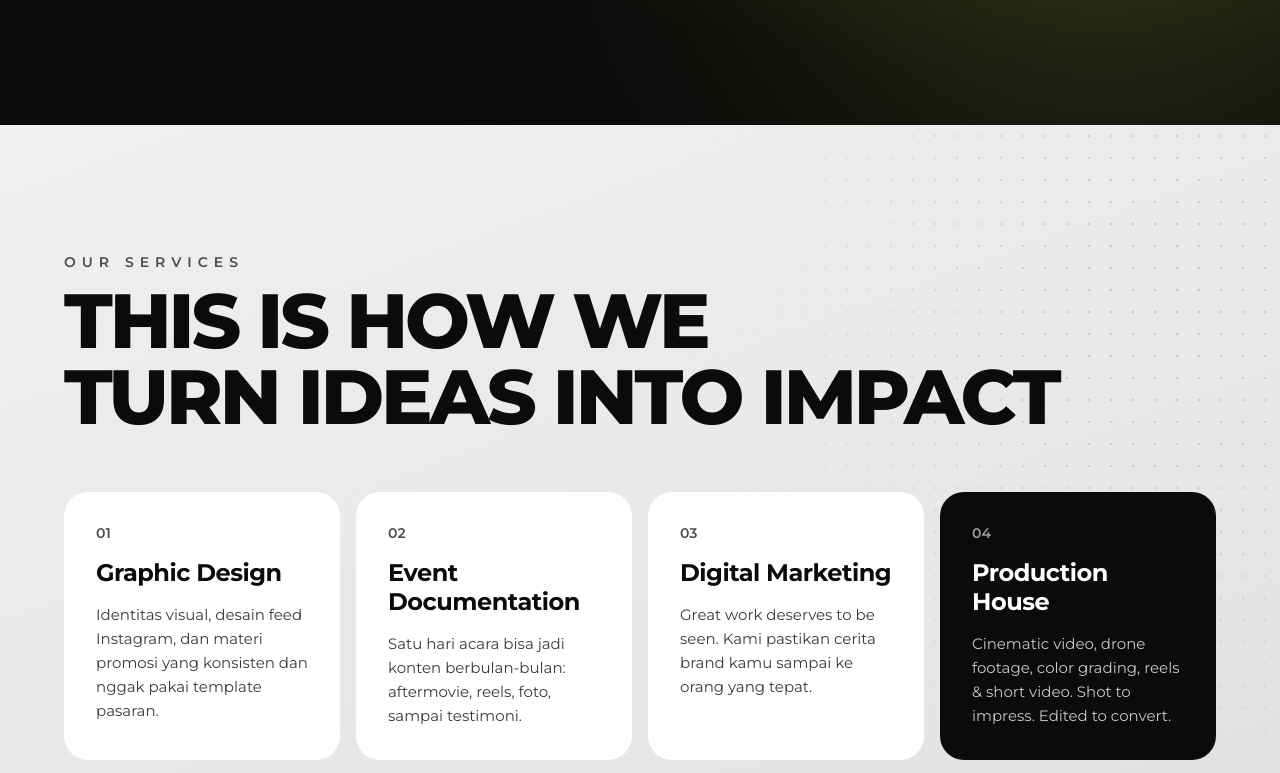
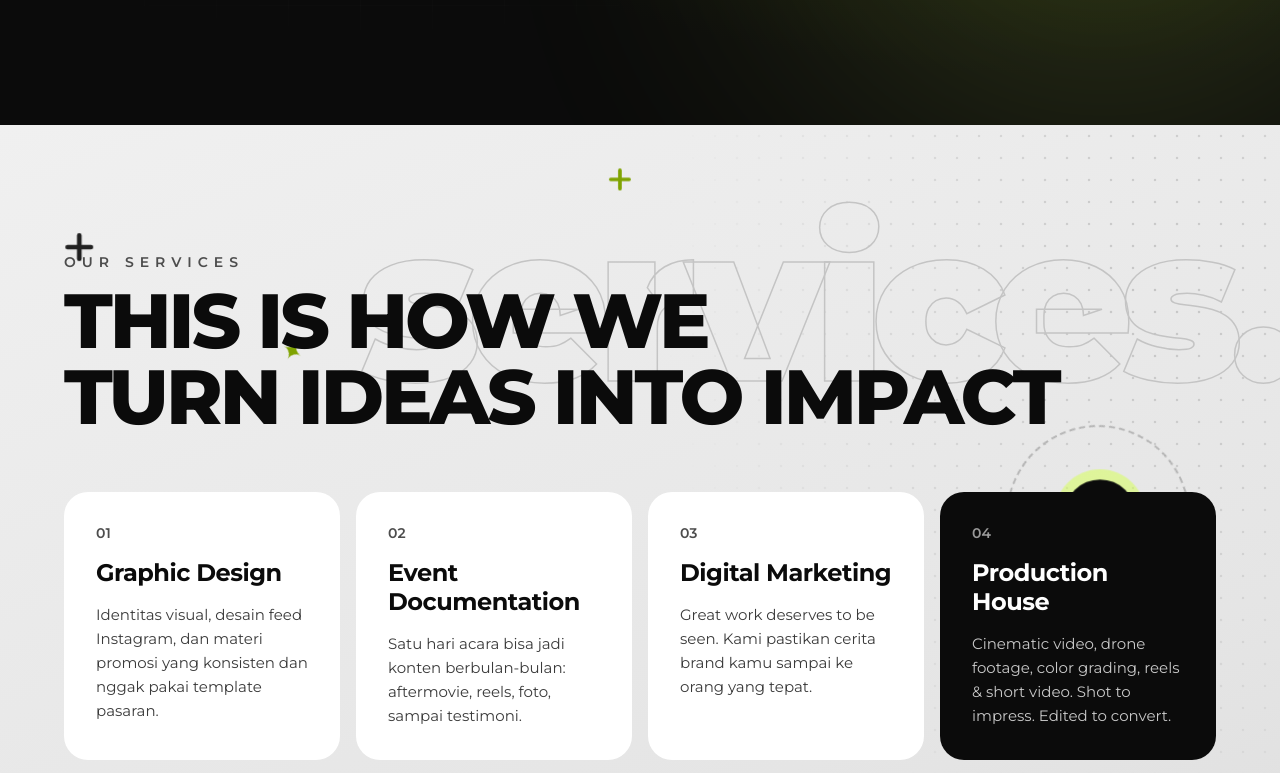
Before and after one commit to axoracreatives-commits/axoracreative, a plain HTML site: page index.html in a window 1280 px wide. Shown: the part 1485-2258 px from the top of the page. Drawn offline with Linux system fonts and the light colour scheme.

Commit message:
Add motion ornaments to services section
Co-Authored-By: Claude Opus 5.5 <noreply@anthropic.com>
Claude-Session: https://claude.ai/code/session_01F9ZMCfyakzC4vjH7zN71wp

```diff
--- a/index.html
+++ b/index.html
@@ -137,6 +137,15 @@ a{color:#D7FF5B;text-decoration:none}a:hover{color:#FFFFFF}
 <section id="layanan" style="position: relative; overflow: hidden; background: linear-gradient(160deg, #F0F0F0 0%, #E5E5E5 45%, #CFCFCF 100%); color: #0B0B0B">
 <div aria-hidden="true" style="position: absolute; inset: 0; background-image: radial-gradient(rgba(11,11,11,0.16) 1.4px, transparent 1.6px); background-size: 22px 22px; -webkit-mask-image: radial-gradient(ellipse 55% 60% at 90% 10%, #000 0%, transparent 70%); mask-image: radial-gradient(ellipse 55% 60% at 90% 10%, #000 0%, transparent 70%)"></div>
 <div class="float-slow" aria-hidden="true" style="position: absolute; left: -120px; bottom: -160px; width: 520px; height: 520px; border-radius: 50%; background: #D7FF5B; opacity: 0.35; filter: blur(120px)"></div>
+<div aria-hidden="true" style="position: absolute; inset: 0; background-image: linear-gradient(rgba(11,11,11,0.06) 1px, transparent 1px), linear-gradient(90deg, rgba(11,11,11,0.06) 1px, transparent 1px); background-size: 72px 72px; -webkit-mask-image: radial-gradient(ellipse 45% 55% at 10% 85%, #000 0%, transparent 70%); mask-image: radial-gradient(ellipse 45% 55% at 10% 85%, #000 0%, transparent 70%)"></div>
+<div class="drift" aria-hidden="true" style="position: absolute; right: -1%; top: 70px; font-size: clamp(110px, 17vw, 250px); font-weight: 900; line-height: 1; letter-spacing: -0.06em; color: transparent; -webkit-text-stroke: 1.5px #C4C4C4; white-space: nowrap">services.</div>
+<div class="spin" aria-hidden="true" style="position: absolute; right: 7%; top: 300px; width: 180px; height: 180px; border-radius: 50%; border: 2px dashed #B5B5B5"></div>
+<div class="breathe" aria-hidden="true" style="position: absolute; right: calc(7% + 55px); top: 355px; width: 70px; height: 70px; border-radius: 50%; background: #0B0B0B; box-shadow: 0 0 0 10px rgba(215,255,91,0.55)"></div>
+<div class="float-b" aria-hidden="true" style="position: absolute; left: 4%; top: 120px; opacity: 0.9"><svg width="28" height="28" viewBox="0 0 24 24"><path d="M12 2 V22 M2 12 H22" stroke="#0B0B0B" stroke-width="4" stroke-linecap="round"></path></svg></div>
+<div class="float-b" aria-hidden="true" style="position: absolute; left: 46%; top: 60px; animation-duration: 7s"><svg width="22" height="22" viewBox="0 0 24 24"><path d="M12 2 V22 M2 12 H22" stroke="#7FA300" stroke-width="4" stroke-linecap="round"></path></svg></div>
+<div class="float-b" aria-hidden="true" style="position: absolute; right: 30%; bottom: 70px; animation-duration: 11s"><svg width="20" height="20" viewBox="0 0 24 24"><path d="M12 2 V22 M2 12 H22" stroke="#0B0B0B" stroke-width="4" stroke-linecap="round"></path></svg></div>
+<div class="float-slow" aria-hidden="true" style="position: absolute; left: 38%; bottom: 40px; width: 120px; height: 36px; border-radius: 999px; border: 2px solid #0B0B0B; transform: rotate(-12deg)"></div>
+<div class="twinkle" aria-hidden="true" style="position: absolute; left: 22%; top: 210px; color: #7FA300; font-size: 26px">✦</div>
 <div style="position: relative; max-width: 1280px; margin: 0 auto; padding: 128px 5%; box-sizing: border-box; display: flex; flex-direction: column; gap: 56px">
 <div style="display: flex; flex-wrap: wrap; gap: 24px; justify-content: space-between; align-items: flex-end">
 <div style="display: flex; flex-direction: column; gap: 12px">
```
